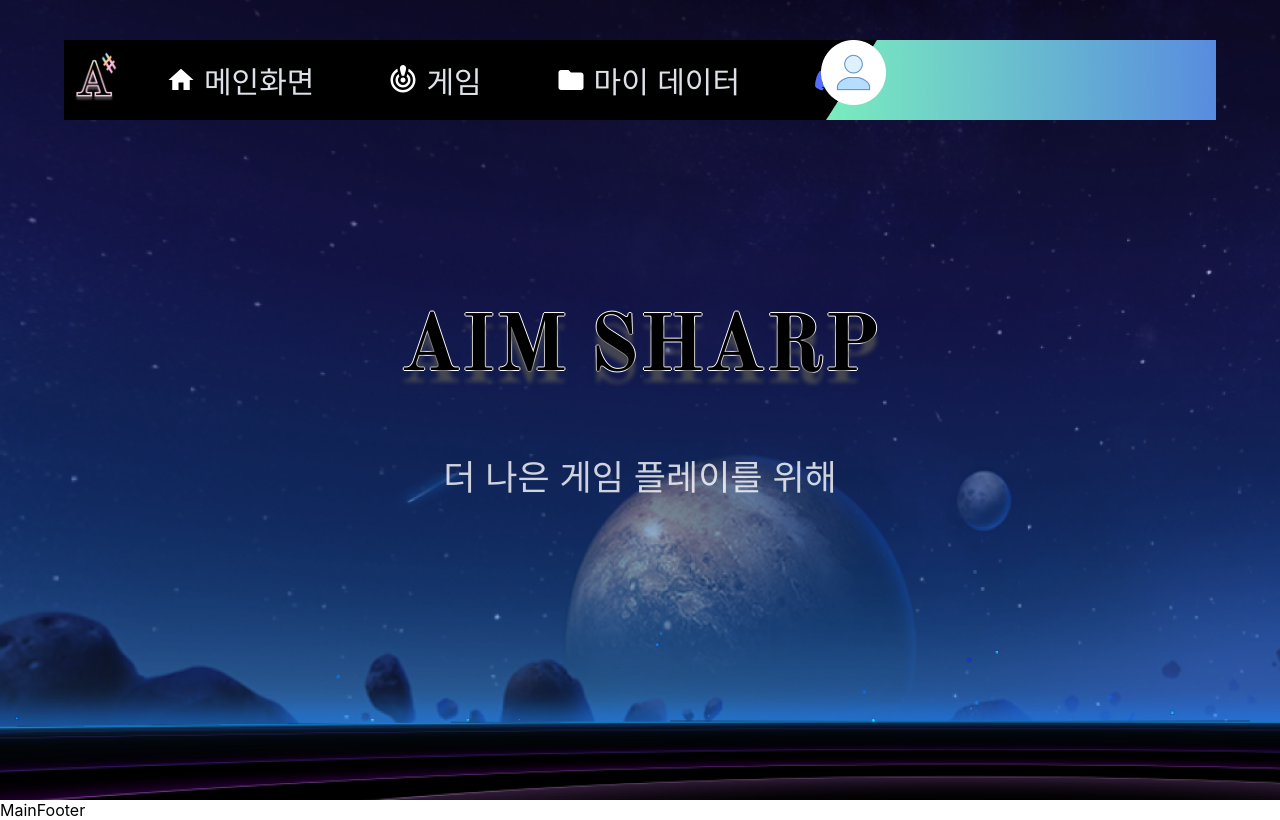
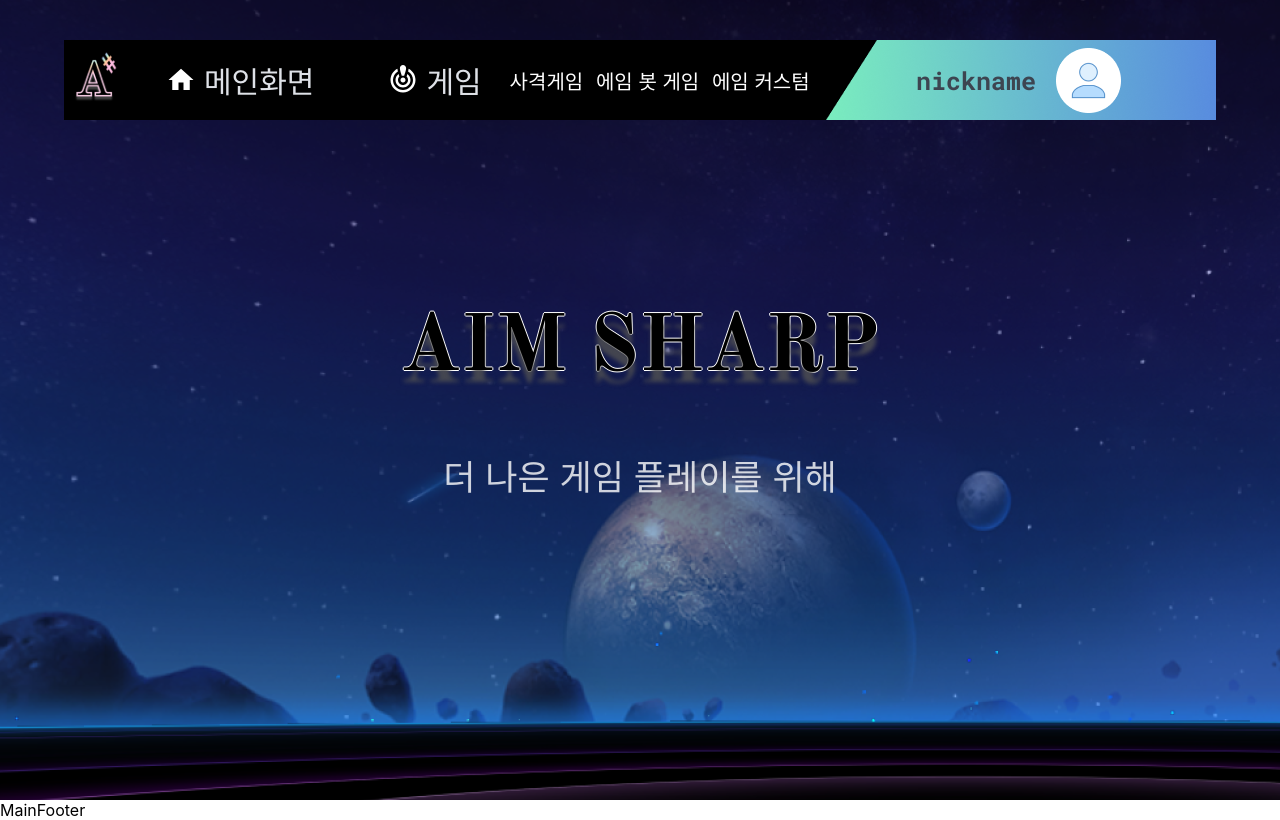
Before and after one commit to AimLab-Project/AimLab_Front, a React (Create React App) app: page / in a window 1280 px wide. Built offline with nearby package versions, Linux system fonts and the light colour scheme.

Commit message:
🌈feat : 게임 마우서 오버 옵션

```diff
--- /dev/null
+++ b/src/components/ui/molecules/HeaderUser/HeaderUser.tsx
@@ -0,0 +1,75 @@
+import React from 'react';
+import styled from 'styled-components';
+import ProfileBg from '../../../../assets/image/BG/profile_BG.png';
+import Profile from '../../../../assets/image/user/default_profile.png';
+import theme from 'styles/theme';
+import { Link } from 'react-router-dom';
+
+// import { Link } from 'react-router-dom';
+
+const HeaderUser = () => {
+	return (
+		// 로그인을 했을 경우
+		<User>
+			<Propfile>
+				<Link to="#">
+					<Span>nickname</Span>
+					<img src={Profile} />
+				</Link>
+			</Propfile>
+
+			{/* 로그인을 하지 않았을 경우 */}
+			{/* <Login>
+				<Span>
+					<Link to="#">로그인</Link>
+				</Span>
+				<Span>
+					<Link to="#">회원가입</Link>
+				</Span>
+			</Login> */}
+		</User>
+	);
+};
+
+export default HeaderUser;
+
+const User = styled.div`
+	position: absolute;
+	right: 0;
+	width: 395px;
+	height: 100%;
+	background-image: url(${ProfileBg});
+`;
+
+const Propfile = styled.div`
+	height: 100%;
+	display: flex;
+	justify-content: center;
+
+	a {
+		text-decoration: none;
+		display: flex;
+		align-items: center;
+		gap: 20px;
+	}
+`;
+
+// const Login = styled.div`
+// 	height: 100%;
+// 	display: flex;
+// 	align-items: center;
+// 	justify-content: center;
+// 	gap: 30px;
+// `;
+
+const Span = styled.span`
+	font-family: 'Roboto Mono';
+	font-weight: bold;
+	font-size: 25px;
+	color: ${theme.PALETTE.fblack};
+
+	a {
+		text-decoration: none;
+		color: ${theme.PALETTE.fblack};
+	}
+`;
--- a/src/components/ui/organisms/MainHeader/MainHeader.tsx
+++ b/src/components/ui/organisms/MainHeader/MainHeader.tsx
@@ -7,8 +7,7 @@ import theme from 'styles/theme';
 import CrisisAlertIcon from '@mui/icons-material/CrisisAlert';
 import FolderIcon from '@mui/icons-material/Folder';
 import Discord from '../../../../assets/image/Logo/discord.png';
-import ProfileBg from '../../../../assets/image/BG/profile_BG.png';
-import Profile from '../../../../assets/image/user/default_profile.png';
+import HeaderUser from 'components/ui/molecules/HeaderUser/HeaderUser';
 
 const MainHeader: React.FC = () => {
 	return (
@@ -27,6 +26,25 @@ const MainHeader: React.FC = () => {
 						sx={{ color: '#fff', width: '30px', height: '30px' }}
 					/>
 					<Span>게임</Span>
+					<ul
+						style={{
+							listStyle: 'none',
+							color: 'white',
+							display: 'flex',
+							width: '300px',
+							height: '50px',
+							background: '#000',
+							borderRadius: '40px',
+							padding: '0 20px ',
+							alignItems: 'center',
+							fontSize: '20px',
+							justifyContent: 'space-between',
+						}}
+					>
+						<li>사격게임</li>
+						<li>에임 봇 게임</li>
+						<li>에임 커스텀</li>
+					</ul>
 				</Wrapper>
 
 				<Wrapper>
@@ -37,9 +55,7 @@ const MainHeader: React.FC = () => {
 				<Wrapper>
 					<Image src={Discord} />
 				</Wrapper>
-				<User>
-					<img src={Profile} />
-				</User>
+				<HeaderUser />
 			</Content>
 		</Container>
 	);
@@ -94,11 +110,3 @@ const Image = styled.img`
 	width: 30px;
 	height: 30px;
 `;
-
-const User = styled.div`
-	position: absolute;
-	right: 0;
-	width: 395px;
-	height: 100%;
-	background-image: url(${ProfileBg});
-`;
```
Also changed, not shown: src/styles/global.ts (+6 -4 lines).
